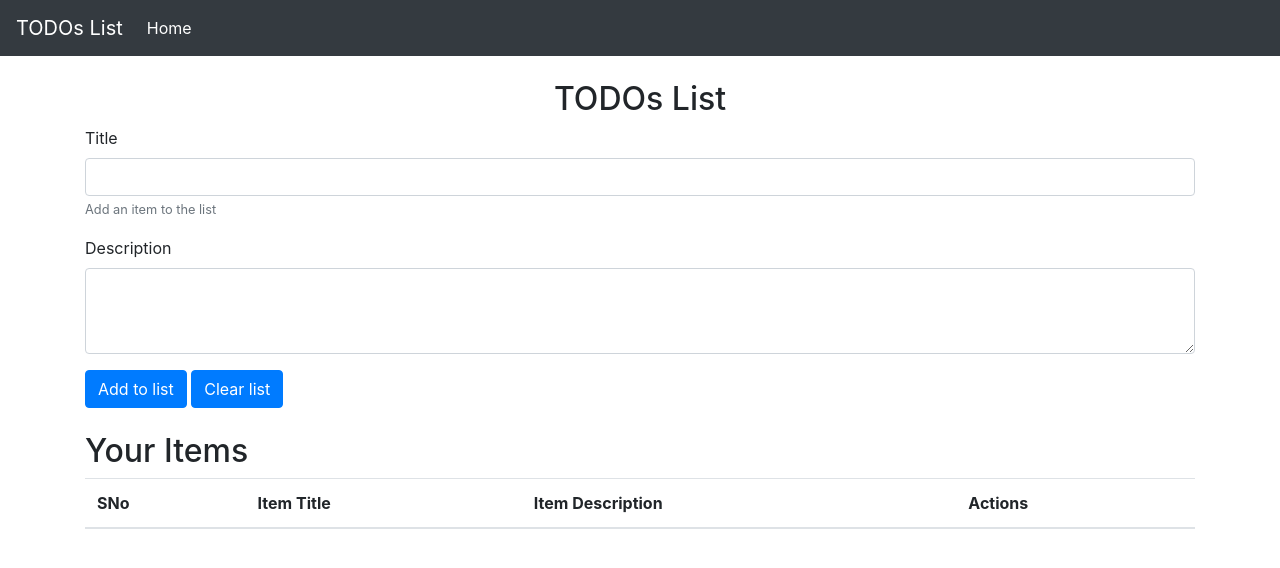
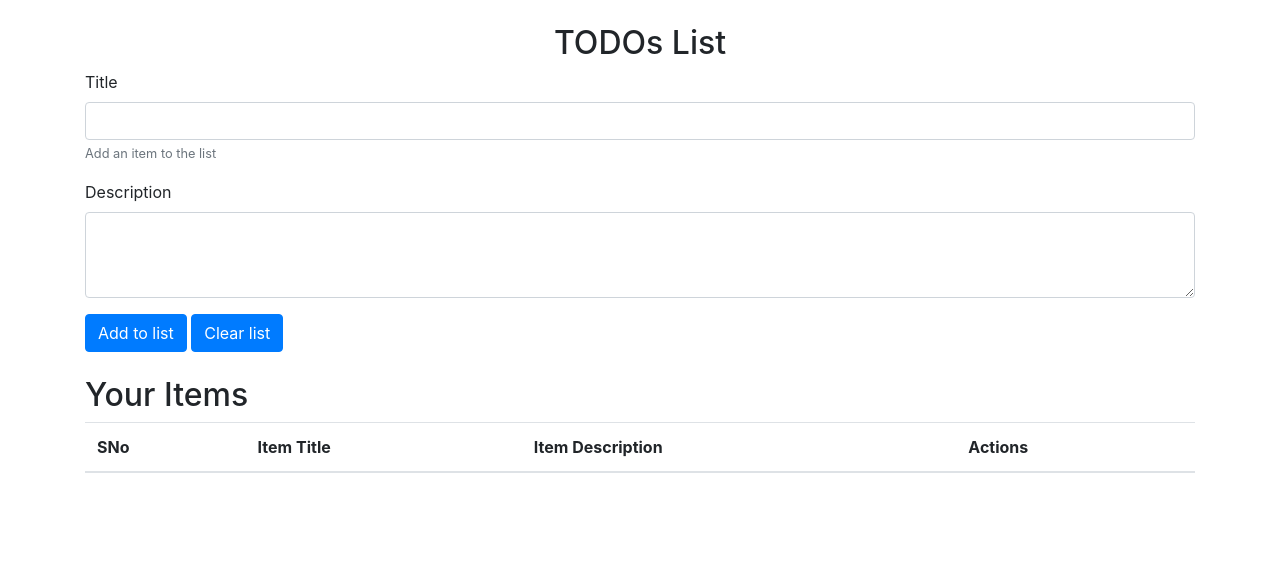
Before and after one commit to Sumitvani002/ToDo-List, a plain HTML site: page index.html in a window 1280 px wide. Drawn offline with nearby package versions, Linux system fonts and the light colour scheme.

Commit message:
Update index.html

```diff
--- a/index.html
+++ b/index.html
@@ -13,20 +13,9 @@
 </head>
 
 <body>
-    <nav class="navbar navbar-expand-lg navbar-dark bg-dark">
-        <a class="navbar-brand" href="#">TODOs List</a>
-        <button class="navbar-toggler" type="button" data-toggle="collapse" data-target="#navbarSupportedContent" aria-controls="navbarSupportedContent" aria-expanded="false" aria-label="Toggle navigation">
-            <span class="navbar-toggler-icon"></span>
-        </button>
 
-        <div class="collapse navbar-collapse" id="navbarSupportedContent">
-            <ul class="navbar-nav mr-auto">
-                <li class="nav-item active">
-                    <a class="nav-link" href="#">Home <span class="sr-only">(current)</span></a>
-                </li>
 
-        </div>
-    </nav>
+
 
     <div class="container my-4">
         <h2 class="text-center">TODOs List</h2>
```
